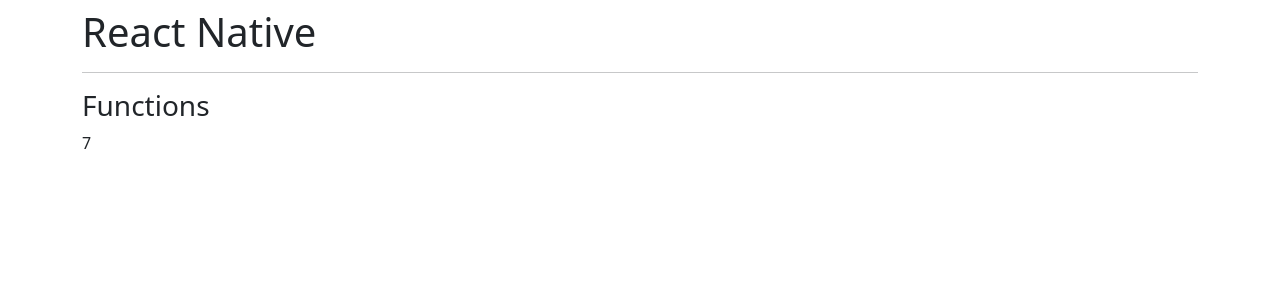
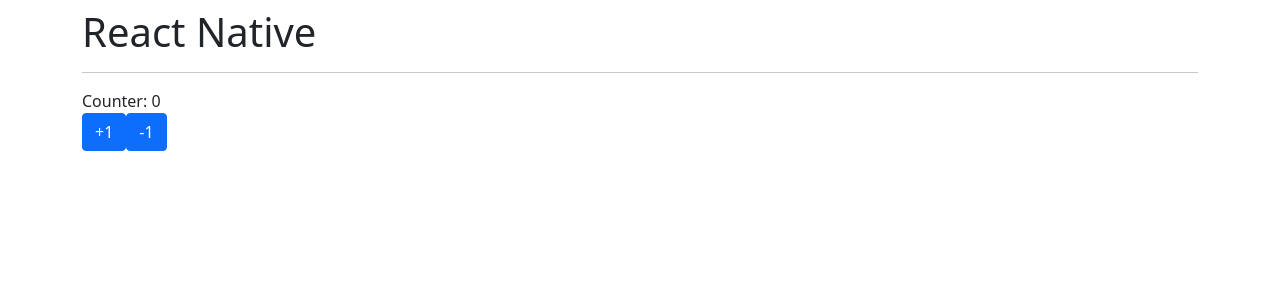
Before and after one commit to jorgearguellles/react-native-fh, a React (Create React App) app: page / in a window 1280 px wide. Shown: the top 300 px of the page. Built offline with nearby package versions, Linux system fonts and the light colour scheme.

Commit message:
add/ useState

```diff
--- a/src/App.tsx
+++ b/src/App.tsx
@@ -1,4 +1,4 @@
-import { Functions } from './typescript/Functions';
+import { Counter } from './components/Counter';
 
 function App() {
 
@@ -6,7 +6,7 @@
     <div className="mt-2">
       <h1>React Native</h1>
       <hr />
-      <Functions />
+      <Counter />
 
     </div>
   );
--- /dev/null
+++ b/src/components/Counter.tsx
@@ -0,0 +1,36 @@
+import { useState } from "react"
+
+
+
+export const Counter = () => {
+
+  const [counter, setCounter ] = useState(0);
+
+  const add = ( num:number ) => {
+    setCounter( counter + num);
+  }
+
+  const subtract = ( num:number ) => {
+    setCounter( counter - num);
+  }
+
+
+  return (
+    <>
+      <div>Counter: {counter}</div>
+      <button
+        className="btn btn-primary"
+        onClick={ ()=>add(1) }
+      >
+        +1
+      </button>
+      <button
+        className="btn btn-primary"
+        onClick={ ()=>subtract(1) }
+
+      >
+        -1
+      </button>
+    </>
+  )
+}
```
